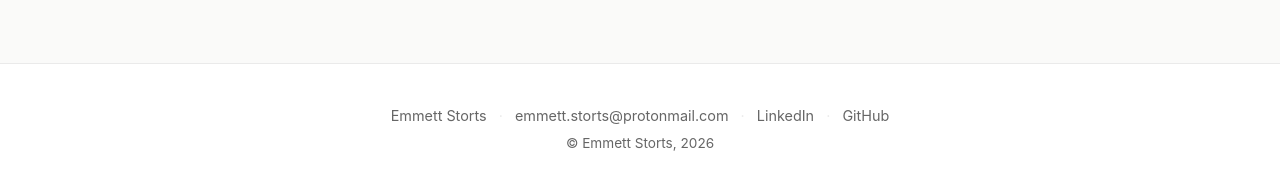
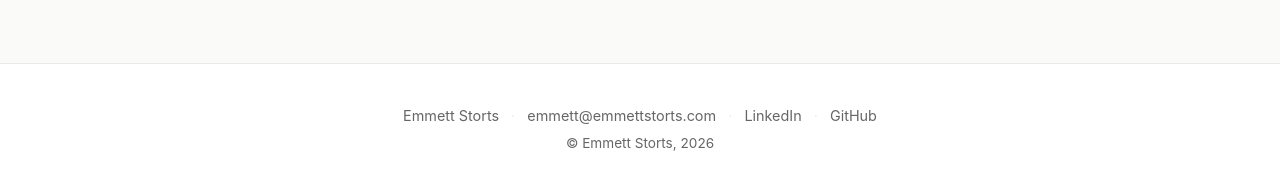
Before and after one commit to erstorts/my-website, a Jekyll site: the page built from index.md, in a window 1280 px wide and 900 px high, scrolled down 2513 px. Shown: the part 706-896 px from the top of the window. Built offline with Jekyll 4.4.1, drawn with Linux system fonts in a browser that asks for light colours.

Commit message:
domain setup

```diff
--- /dev/null
+++ b/CNAME
@@ -0,0 +1 @@
+emmettstorts.com
--- a/_config.yml
+++ b/_config.yml
@@ -2,9 +2,9 @@ title: Emmett Storts
 tagline: Freelance data science for Series A SaaS
 description: I help Series A software founders get one source of truth they can act on — and defend in a board meeting.
 author: Emmett Storts
-email: emmett.storts@protonmail.com
-url: ""
-baseurl: ""
+email: emmett@emmettstorts.com
+url: "https://emmettstorts.com"
+baseurl: ""  # empty string since it's at the root
 
 calendar_url: https://calendar.app.google/hMUPdTZwPmMhddmT8
 linkedin_url: https://www.linkedin.com/in/emmett-storts/
```
